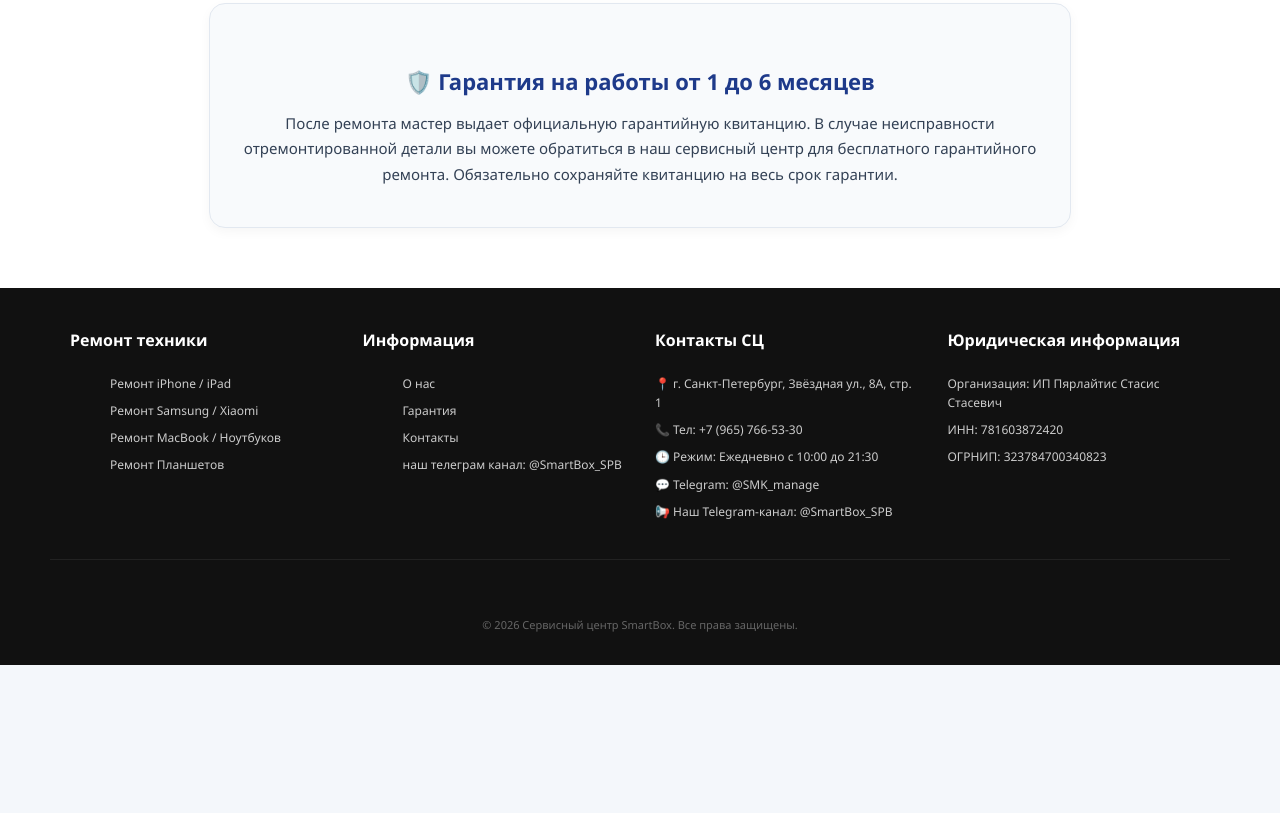
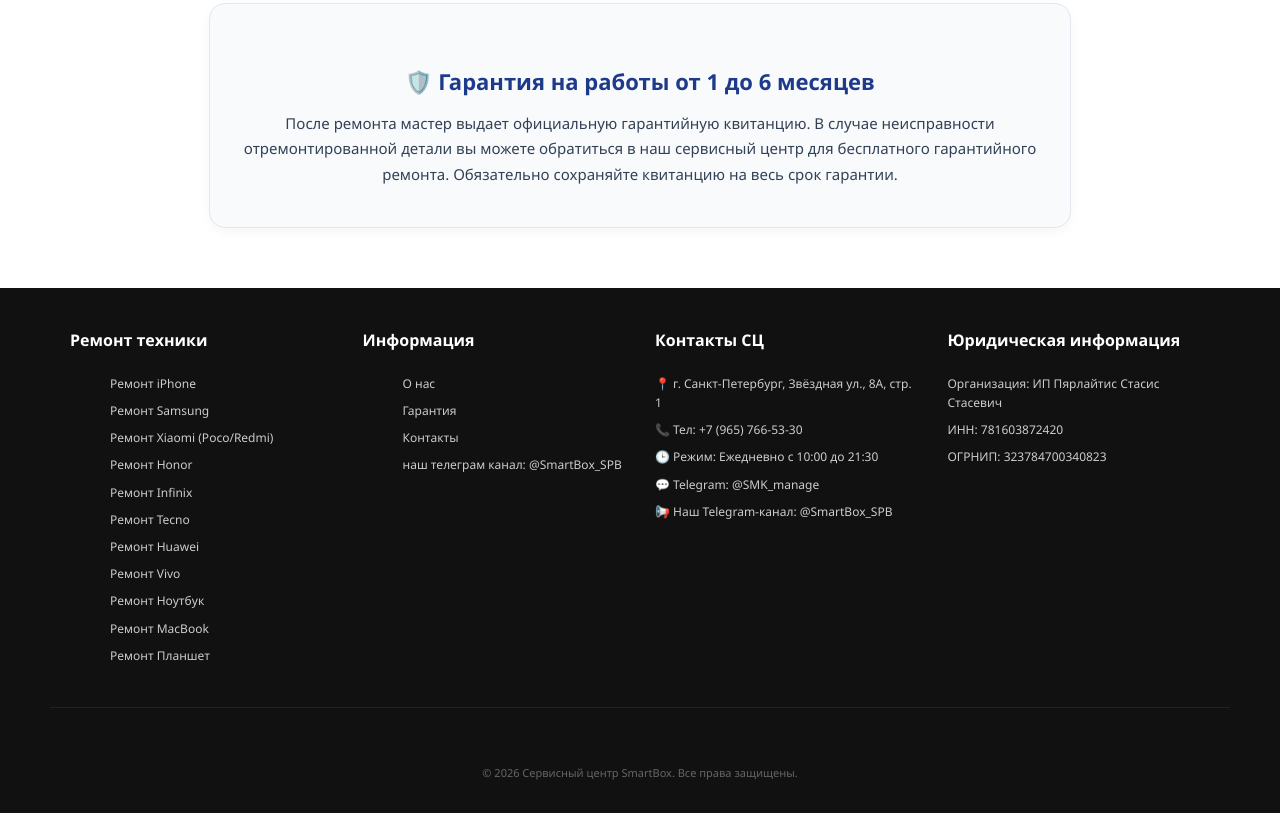
Before and after one commit to StasisSMB/smartbox-spb, a plain HTML site: page index.html in a window 1280 px wide. Shown: the part 2138-2951 px from the top of the page. Before the commit the page ends 2803 px from the top, so only its background shows below. Drawn offline with Linux system fonts and the light colour scheme.

Commit message:
Update index.html

```diff
--- a/index.html
+++ b/index.html
@@ -942,12 +942,20 @@
             <div class="footer-col">
                 <h5>Ремонт техники</h5>
                 <ul>
-                    <li><a href="#order-form">Ремонт iPhone / iPad</a></li>
-                    <li><a href="#order-form">Ремонт Samsung / Xiaomi</a></li>
-                    <li><a href="#order-form">Ремонт MacBook / Ноутбуков</a></li>
-                    <li><a href="#order-form">Ремонт Планшетов</a></li>
+                    <li><a href="#order-form">Ремонт iPhone</a></li>
+                    <li><a href="#order-form">Ремонт Samsung</a></li>
+                    <li><a href="#order-form">Ремонт Xiaomi (Poco/Redmi)</a></li>
+                    <li><a href="#order-form">Ремонт Honor</a></li>
+                    <li><a href="#order-form">Ремонт Infinix</a></li>
+                    <li><a href="#order-form">Ремонт Tecno</a></li>
+                    <li><a href="#order-form">Ремонт Huawei</a></li>
+                    <li><a href="#order-form">Ремонт Vivo</a></li>
+                    <li><a href="#order-form">Ремонт Ноутбук</a></li>
+                    <li><a href="#order-form">Ремонт MacBook</a></li>
+                    <li><a href="#order-form">Ремонт Планшет</a></li>
                 </ul>
             </div>
+
 
             <!-- Колонка 2: ИНФОРМАЦИЯ -->
             <div class="footer-col">
```
